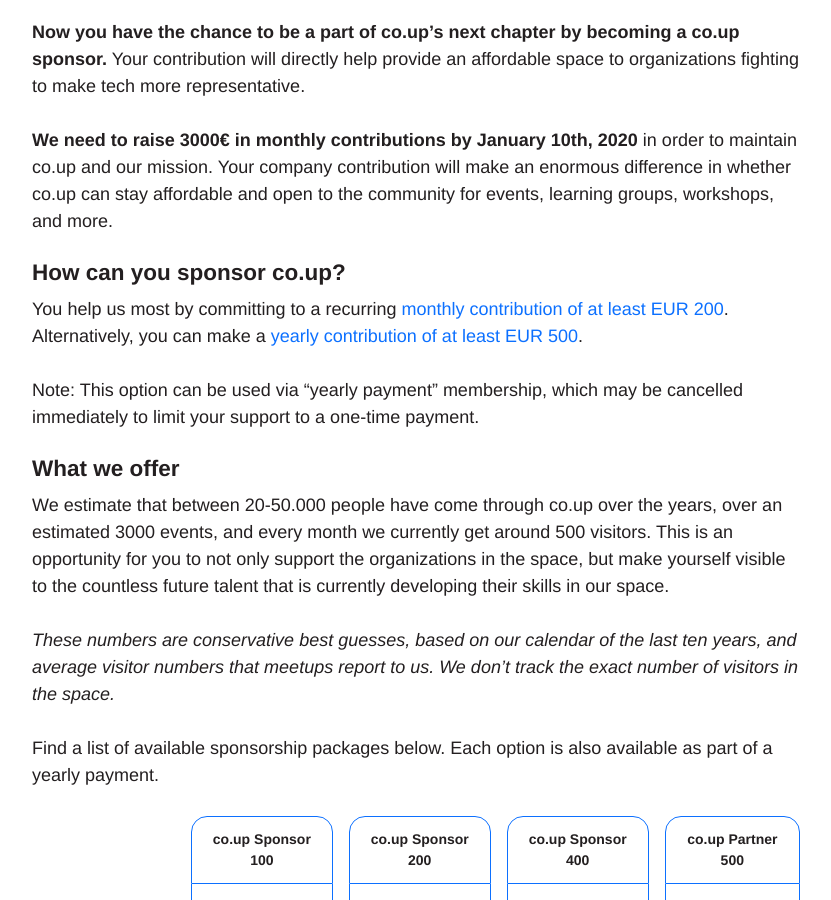
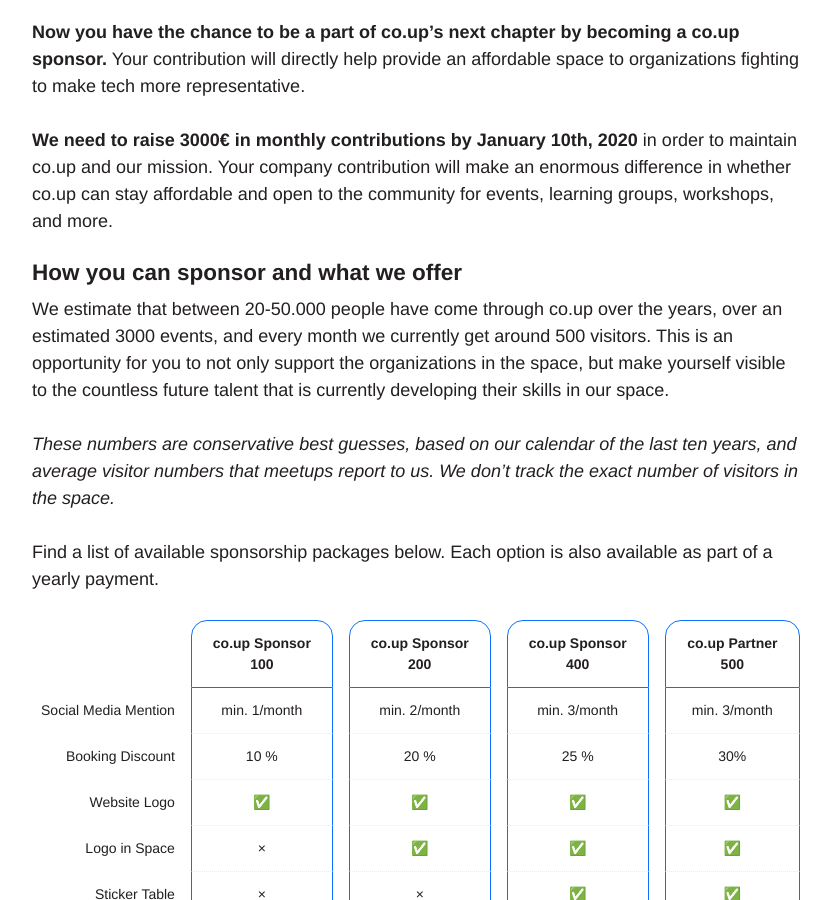
Before and after one commit to co-up/co-up.de, a Jekyll site: the page built from sponsorships.md, in a window 1280 px wide and 900 px high, scrolled down 805 px. Shown: the whole window, without its empty margins (224-1055 px from the left). Built offline with Jekyll 4.4.1, drawn with Linux system fonts in a browser that asks for light colours.

Commit message:
removed superfluous section

```diff
--- a/sponsorships.md
+++ b/sponsorships.md
@@ -22,14 +22,7 @@
 
 **We need to raise 3000€ in monthly contributions by January 10th, 2020** in order to maintain co.up and our mission. Your company contribution will make an enormous difference in whether co.up can stay affordable and open to the community for events, learning groups, workshops, and more.
 
-### How can you sponsor co.up?
-
-You help us most by committing to a recurring [monthly contribution of at least EUR 200](https://members.co-up.de/).
-Alternatively, you can make a [yearly contribution of at least EUR 500](https://members.co-up.de/).
-
-Note: This option can be used via “yearly payment” membership, which may be cancelled immediately to limit your support to a one-time payment.
-
-### What we offer
+### How you can sponsor and what we offer
 
 We estimate that between 20-50.000 people have come through co.up over the years, over an estimated 3000 events, and every month we currently get around 500 visitors. This is an opportunity for you to not only support the organizations in the space, but make yourself visible to the countless future talent that is currently developing their skills in our space.
 
```
